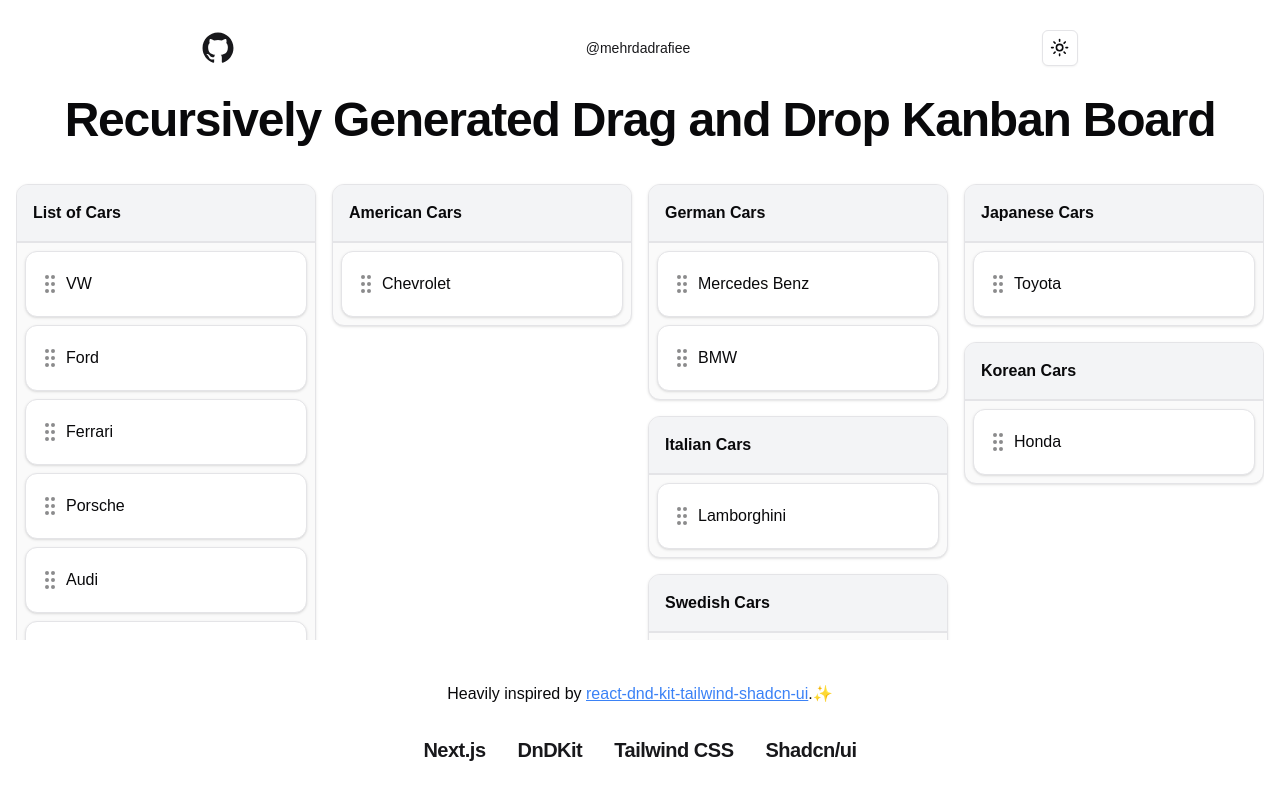
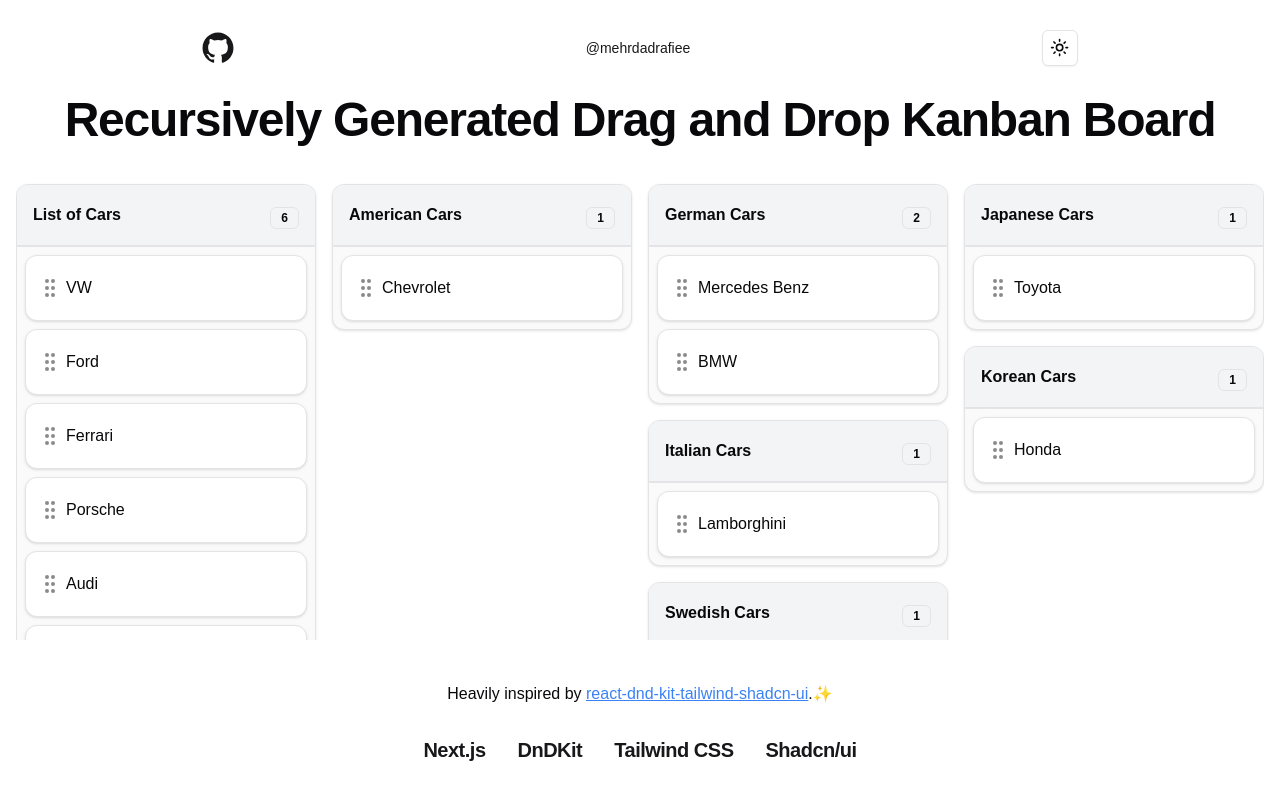
Before and after one commit to mehrdadrafiee/recursive-dnd-kanban-board, a Next.js app: page / in a window 1280 px wide. Built offline with nearby package versions, Linux system fonts and the light colour scheme.

Commit message:
adds badge with number of items for each column

```diff
--- a/components/board/BoardColumn.tsx
+++ b/components/board/BoardColumn.tsx
@@ -6,6 +6,7 @@
 import { cva } from "class-variance-authority";
 import { Card, CardContent, CardHeader } from "@/components/ui/card";
 import { ScrollArea, ScrollBar } from "@/components/ui/scroll-area";
+import { Badge } from "../ui/badge";
 
 export interface Column {
   id: UniqueIdentifier;
@@ -66,8 +67,9 @@
       className={variants({
         dragging: isOverlay ? "overlay" : isDragging ? "over" : undefined,
       })}>
-      <CardHeader className="p-4 font-semibold border-b-2 bg-gray-100 dark:bg-zinc-800">
+      <CardHeader className="p-4 font-semibold border-b-2 bg-gray-100 dark:bg-zinc-800 flex flex-row items-center justify-between">
         <h1>{column.title}</h1>
+        <Badge variant="outline">{tasks.length}</Badge>
       </CardHeader>
       <ScrollArea>
         <CardContent className="flex flex-grow flex-col gap-2 p-2">
```
